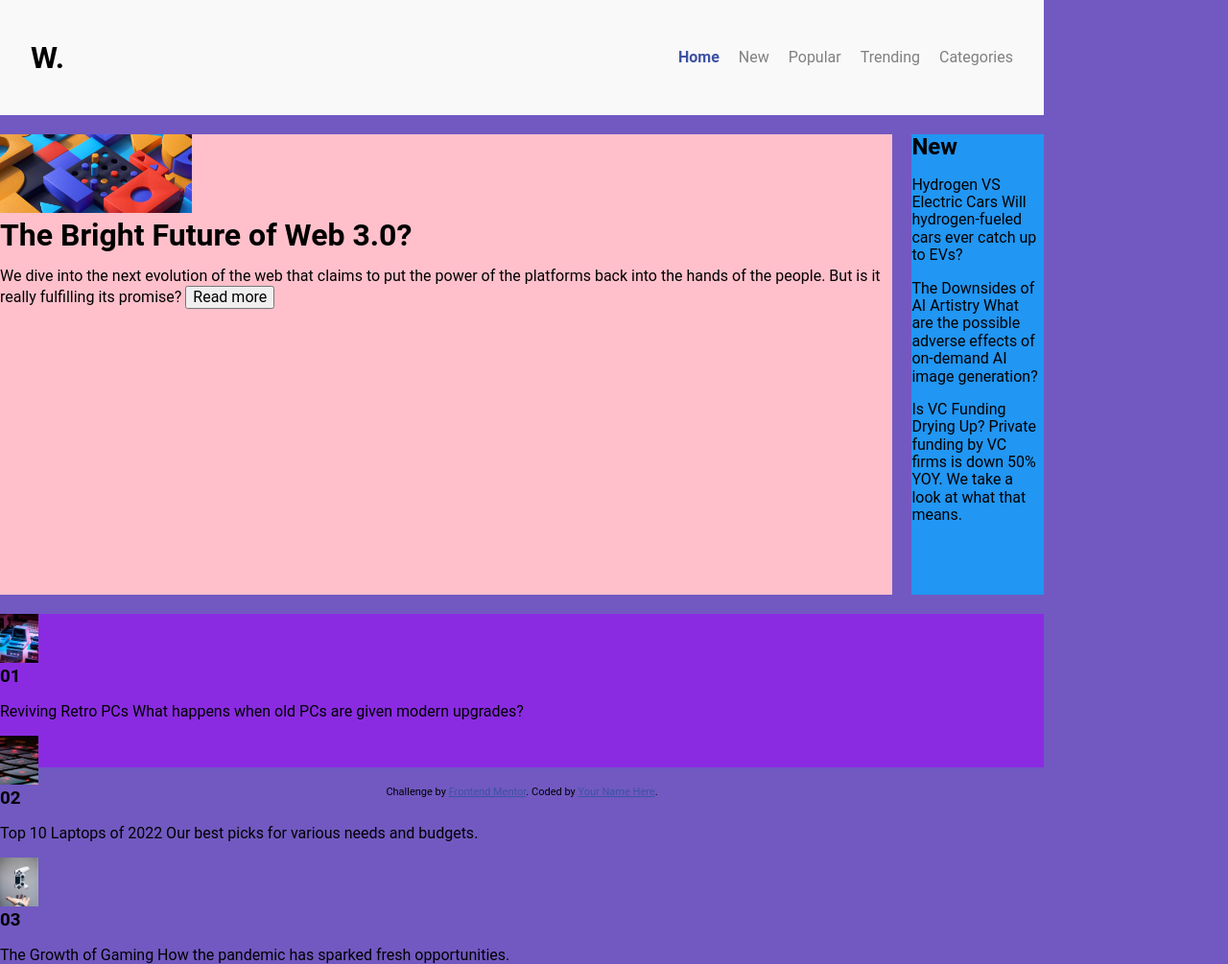
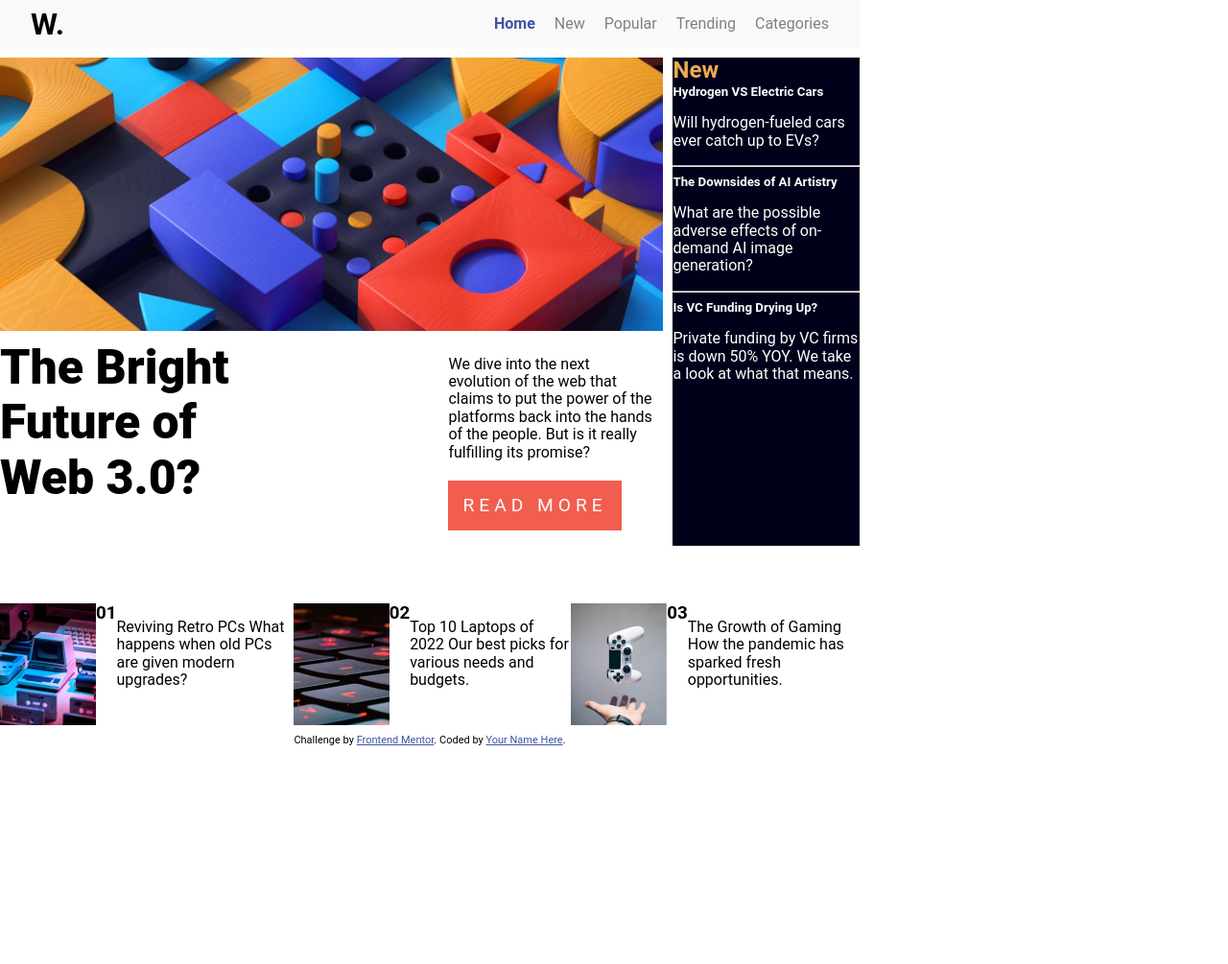
Before and after one commit to jameshsousa/News-homepage, a plain HTML site: page src/index.html in a window 1280 px wide. Shown: the whole page at 96% size. After the commit the page ends 800 px from the top, so only its background shows below. Drawn offline with Linux system fonts and the light colour scheme.

Commit message:
Apply css in main and aside section

```diff
--- a/src/assets/css/style.css
+++ b/src/assets/css/style.css
@@ -1,58 +1,96 @@
 html, body {
-    margin: 0;
-    padding: 0;
     box-sizing: border-box;
-    background: #7159c1;
 }
 
 .container {
     display: grid;
-    width: 85%;
-    grid-template-columns: 25% 25% 25%;
-    grid-template-rows: 15vh 60vh 20vh 5vh;
-    grid-gap: 20px;
     justify-content: center;
+    width: 70%;
+    grid-gap: 10px;
 }
 
 
-.container header {
-    grid-column-start: 1;
-    grid-column-end: 6;
-    justify-items: end;
+.cabecalho {
+    grid-row: 1;
+    grid-column: 1 / span 3;
 }
 
-main {
-    background-color: pink;
-    grid-column-start: 1;
-    grid-column-end: 5;
-}
-
-main img {
-    width: 200px;
-}
-
-aside {
-    background-color:#2196F3;
-    grid-column-start: 5;
-    grid-column-end: 6;
+.main {
+    display: grid;
+    grid-row: 2;
+    grid-column: 1 / span 2;
+    grid-gap: 10px;
 
 }
 
-footer {
-    background-color:blueviolet;
-    grid-column-start: 1;
-    grid-column-end: 6;
+.main img {
+    grid-row: 1;
+    grid-column: 1 / span 3;
+    width: 100%;
+}
+
+.main h1 {
+    grid-row: 2;
+    grid-column: 1 / span 1.5;
+    margin-right: 200px;
+    font-weight: 900;
+    font-size: 50px;
+}
+
+.main p {
+    grid-row: 2;
+    grid-column: 1.5 / span 3;
 
 }
 
-footer img {
-    width: 40px;
+.main button {
+    margin-top: 20px;
+    padding: 15px;
+    font-size: larger;
+    letter-spacing: 5px;
+    text-transform: uppercase;
+    background-color:hsl(5, 85%, 63%);
+    border:hsl(5, 85%, 63%);
+    color: hsl(36, 100%, 99%);
+}
+
+.main button:hover {
+    background-color: hsl(240, 100%, 5%);
+}
+
+.news {
+    grid-row: 2;
+    grid-column: 3;
+    color: white;
+    background-color: hsl(240, 100%, 5%);
+
+}
+
+.news h2 {
+    color: hsl(35, 77%, 62%);
+}
+
+.news h5:hover {
+    color: hsl(35, 77%, 62%);
+}
+
+.footer {
+    display: flex;
+    justify-content: space-between;
+    grid-row: 3;
+    grid-column: 1 / span 3;
+    margin-top: 50px;
+
+}
+
+.footer img {
+    width: 100px;
 }
 
 .attribution {
-     font-size: 11px; text-align: center;
-     grid-column-start: 1;
-     grid-column-end: 6;
+    grid-row: 4;
+    grid-column: 1 / span 3;
+    font-size: 11px; text-align: center;
 }
 .attribution a {
      color: hsl(228, 45%, 44%);
--- a/src/index.html
+++ b/src/index.html
@@ -34,69 +34,63 @@
 
     </header>
 
-    <main>
-      <div class="main">
+    <main class="main">
           <img src="assets/images/image-web-3-desktop.jpg ">
           <h1>The Bright Future of Web 3.0?</h1>
           <p>
             We dive into the next evolution of the web that claims to put the power of the platforms back into the hands of the people.
-            But is it really fulfilling its promise?
+            But is it really fulfilling its promise?<br>
           <button> Read more</button>
-      </div>
+          </p>
     </main>
 
-    <aside>
-      <div class="news">
+    <aside class="news">
         <h2>New </h2>
+
+          <h5>Hydrogen VS Electric Cars</h5>
         <p>
-          <span>Hydrogen VS Electric Cars</span>
           Will hydrogen-fueled cars ever catch up to EVs?
         </p>
 
+        <hr>
+
+
+          <h5>The Downsides of AI Artistry</h5>
         <p>
-          <span>The Downsides of AI Artistry</span>
           What are the possible adverse effects of on-demand AI image generation?
         </p>
 
+        <hr>
+
+          <h5>Is VC Funding Drying Up?</h5>
         <p>
-          <span>Is VC Funding Drying Up?</span>
           Private funding by VC firms is down 50% YOY. We take a look at what that means.
         </p>
-      </div>
     </aside>
 
-    <footer>
-      <div class="footer">
+    <footer class="footer">
 
-        <div>
         <img src="assets/images/image-retro-pcs.jpg" alt="retro pc">
         <h3>01</h3>
         <p>
           Reviving Retro PCs
           What happens when old PCs are given modern upgrades?
         </p>
-        </div>
 
-
-        <div>
           <img src="assets/images/image-top-laptops.jpg" alt="laptops">
           <h3>02</h3>
           <p>
             Top 10 Laptops of 2022
             Our best picks for various needs and budgets.
           </p>
-        </div>
 
-        <div>
           <img src="assets/images/image-gaming-growth.jpg">
           <h3>03</h3>
           <p>
             The Growth of Gaming
             How the pandemic has sparked fresh opportunities.
           </p>
-        </div>
 
-      </div>
     </footer>
 
     <div class="attribution">
```
